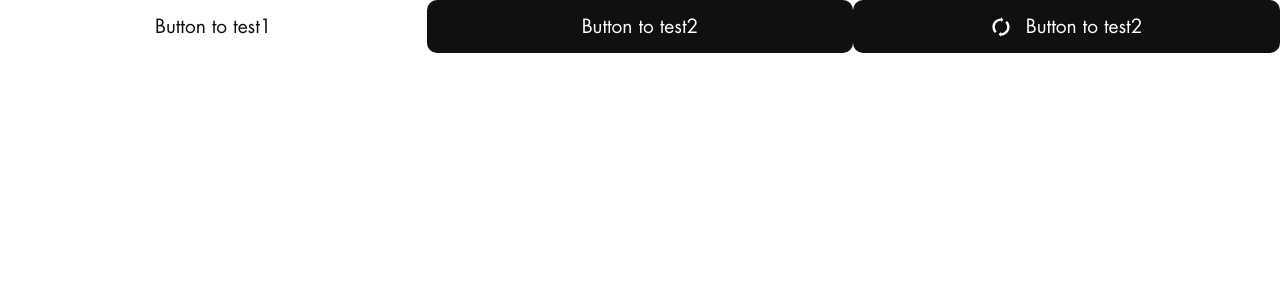
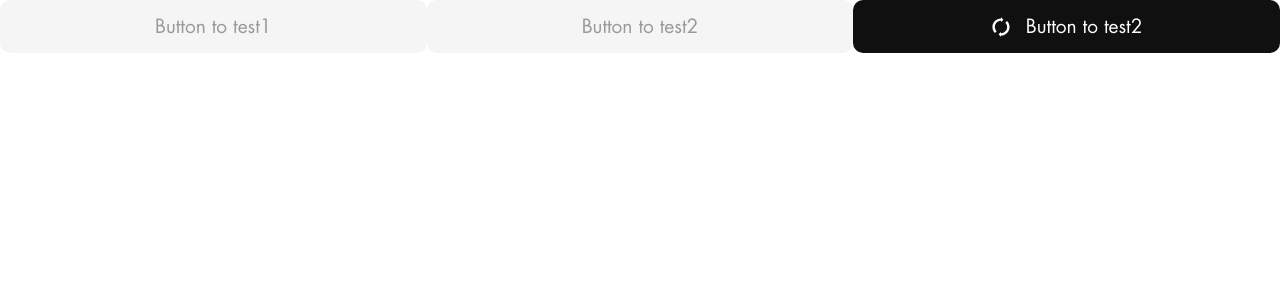
Before and after one commit to H1ghN0on/Sorataiyo-Frontend, a React (Create React App) app: page / in a window 1280 px wide. Shown: the top 300 px of the page. Built offline with nearby package versions, Linux system fonts and the light colour scheme.

Commit message:
disabled button styles

```diff
--- a/src/App.tsx
+++ b/src/App.tsx
@@ -11,6 +11,7 @@ function App() {
   return (
     <div className="container">
       <Button
+        disabled
         className="button1"
         useLoader
         onClick={async () => {
@@ -23,6 +24,7 @@ function App() {
       </Button>
       <Button
         inverse
+        disabled
         onClick={() => {
           alert("Hi!");
         }}
--- a/src/client/common/Buttons/Button/Button.scss
+++ b/src/client/common/Buttons/Button/Button.scss
@@ -33,6 +33,11 @@
         height: 20px;
         animation: spin 1s infinite linear;
     }
+
+    &.button-disabled {
+        background: $secondary-light;
+        color: $font-main;
+    }
 }
 
 .button-inverse {
--- a/src/client/common/Buttons/Button/index.tsx
+++ b/src/client/common/Buttons/Button/index.tsx
@@ -47,6 +47,7 @@ const Button: React.FC<IButtonProps> = ({
       className={clsx(className === undefined ? "" : className, "button", {
         "button-loading": isLoading,
         "button-inverse": inverse,
+        "button-disabled": disabled,
       })}
       disabled={isDisabled}
       type={type}
```
